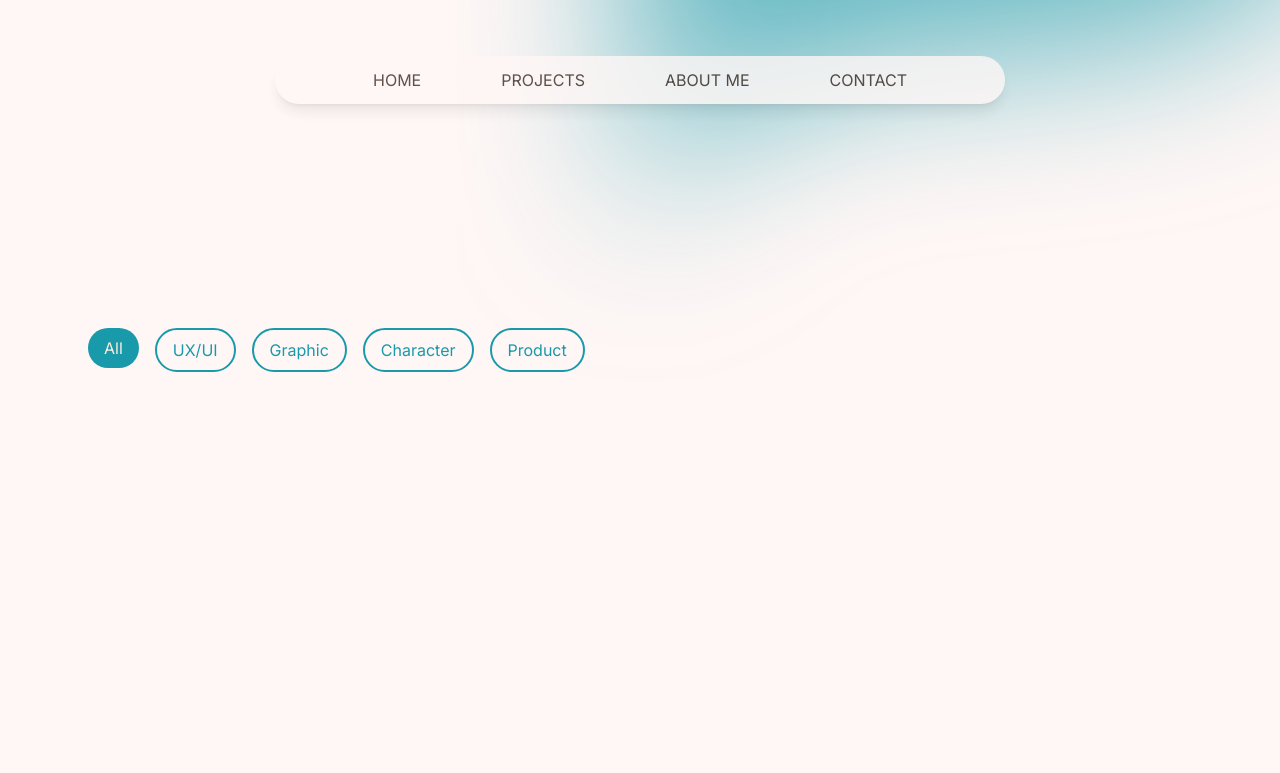
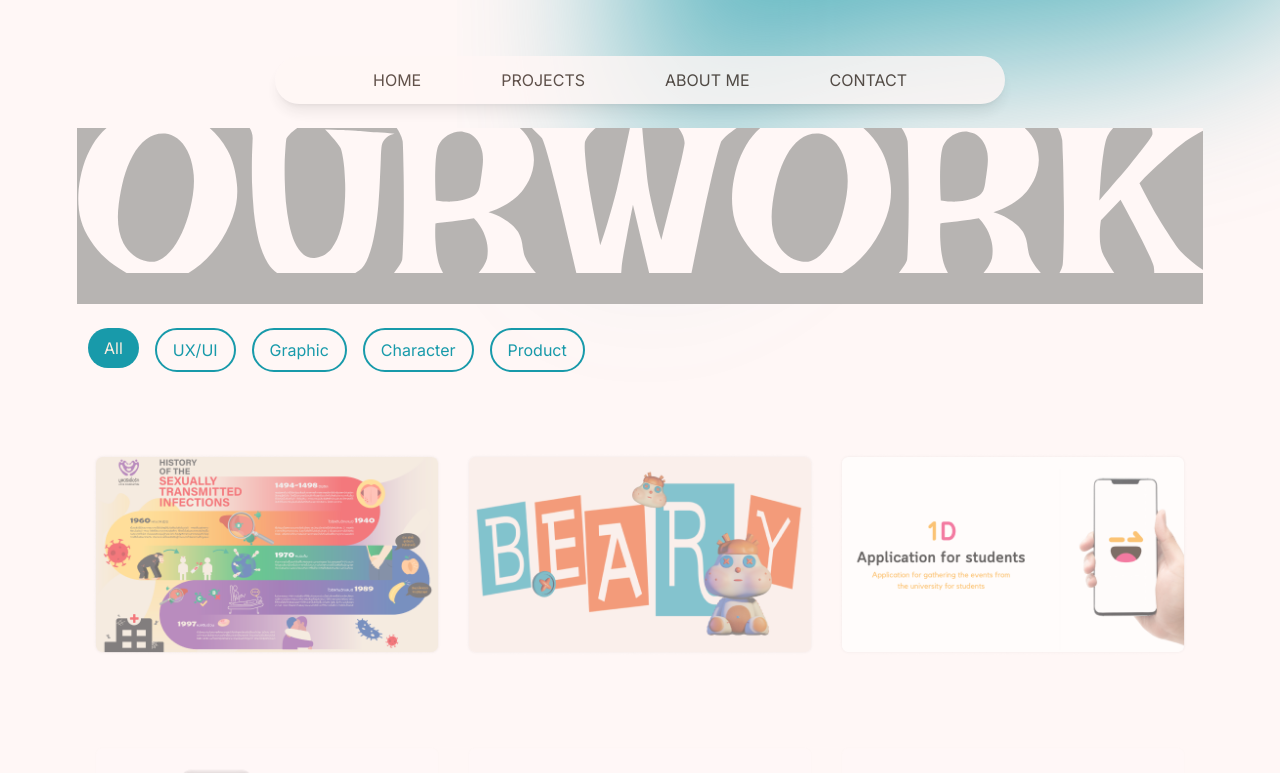
Before and after one commit to SupaseKLs/Webfolio-Aye, a Next.js app: page /project in a window 1280 px wide. Shown: the top 773 px of the page. Built offline with nearby package versions, Linux system fonts and the light colour scheme.

Commit message:
first commit

```diff
--- a/src/app/page.js
+++ b/src/app/page.js
@@ -39,7 +39,7 @@ export default function Home() {
   }, []);
   return (
     <>
-      <div className="bg-primary-color h-screen">
+      <div className="bg-primary-color h-full">
         <div className="relative max-w-7xl m-auto">
           <div className="flex justify-center pt-8">
             {/* Uncomment the Navbar if needed */}
@@ -57,9 +57,9 @@ export default function Home() {
               <p className="sm:text-xl xl-min:text-xl pl-8 text-3xl">Chanikarn Laobudsa</p>
             </div>
           </div>
+        </div>
           <Image
             src={PolygonBlur} className="absolute bottom-0 left-0" />
-        </div>
         </div>
 
 
--- a/src/components/Filter.jsx
+++ b/src/components/Filter.jsx
@@ -86,8 +86,8 @@ const OurWorkPage = () => {
 
   return (
     <div className='w-full h-full'>
-      <div className="flex relative justify-around items-center overflow-hidden">
-        <div className='sm:h-fit w-screen xl:h-24 xl-min:h-44 stop-slide slide-box'>
+      <div className="flex  justify-around items-center overflow-hidden">
+        <div className='relative sm:h-fit w-screen xl:h-24 xl-min:h-44 stop-slide slide-box'>
       <Image className="absolute top-0 w-full h-fit" src={OurWork} alt="Our Work" />
 
         </div>
```
Also changed, not shown: 1 other file (tests, documents, lock files or other folders).
